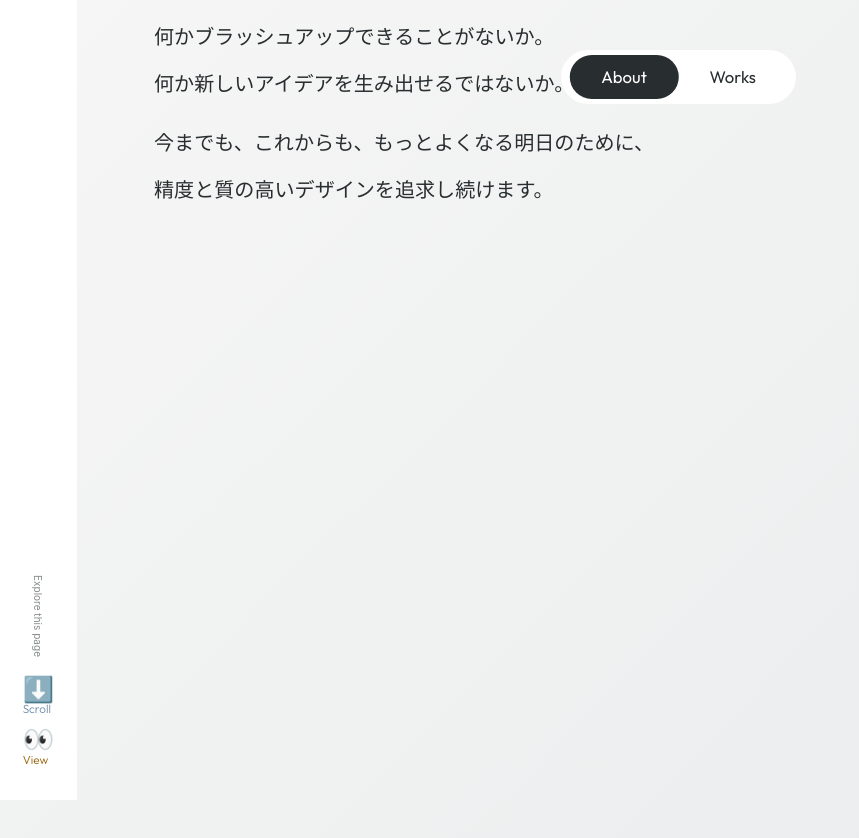
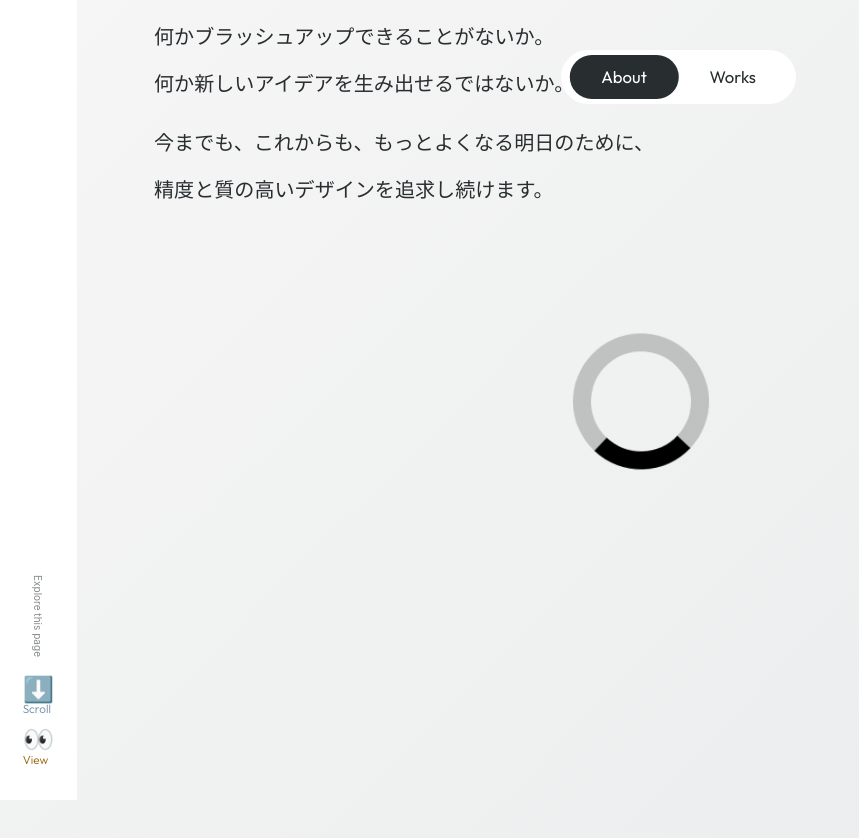
Before and after one commit to yihanYozikua/tai_portfolio, a React (Create React App) app: page / in a window 1280 px wide. Shown: the top 838 px of the page, without its empty margins (0-859 px from the left). Built offline with nearby package versions, Linux system fonts and the light colour scheme; a web font is replaced by a local one.

Commit message:
add loading animataion

```diff
--- /dev/null
+++ b/src/components/Loading.js
@@ -0,0 +1,23 @@
+import React, { useEffect, useRef, useState } from 'react';
+import PropTypes from 'prop-types';
+import {Route, Link, Routes, useLocation} from 'react-router-dom';
+
+import loadingCss from '../css/loading.module.scss'
+
+const Loading = () => {
+
+  // preloading section
+  const loader = document.getElementById('loader');
+  // if you want to show the loader when React loads data again
+  const showLoader = () => loader.classList.remove('loader_hide');
+  const hideLoader = () => loader.classList.add('loader_hide');
+
+  return(
+    <div id={loadingCss.loader}>
+
+    </div>
+  )
+
+}
+
+export default Loading;
--- a/src/components/PageLayout.js
+++ b/src/components/PageLayout.js
@@ -1,15 +1,17 @@
-import React from 'react'
+import React, { useEffect, useRef, useState } from 'react'
 import PropTypes from 'prop-types'
 import { Parallax, useParallax, ParallaxProvider } from 'react-scroll-parallax';
 
+import Loading from './Loading'
 import Cursor from '../Cursor'
 import Footer from '../Footer'
 
 
 
-const PageLayout = ({ children }) => {
+const PageLayout = ({ children}) => {
   return(
     <ParallaxProvider>
+      <Loading />
       {/* <Cursor /> */}
       {children}
       <Footer />
@@ -22,7 +24,7 @@ PageLayout.propTypes = {
 }
 
 PageLayout.defaultProps = {
-  bgColor: '',
+  // bgColor: '',
 };
 
 export default PageLayout;
--- /dev/null
+++ b/src/css/loading.module.scss
@@ -0,0 +1,27 @@
+@import './main.scss';
+
+#loader{
+  position: absolute;
+  top: calc(50% - 4em);
+  left: calc(50% - 4em);
+  width: 6em;
+  height: 6em;
+  border: 1.1em solid rgba(0, 0, 0, 0.2);
+  border-left: 1.1em solid #000000;
+  border-radius: 50%;
+  animation: load8 1.1s infinite linear;
+  transition: opacity 0.3s;
+}
+
+.loader_hide {
+  opacity: 0;
+}
+
+@keyframes load8 {
+  0% {
+    transform: rotate(0deg);
+  }
+  100% {
+    transform: rotate(360deg);
+  }
+}
```
